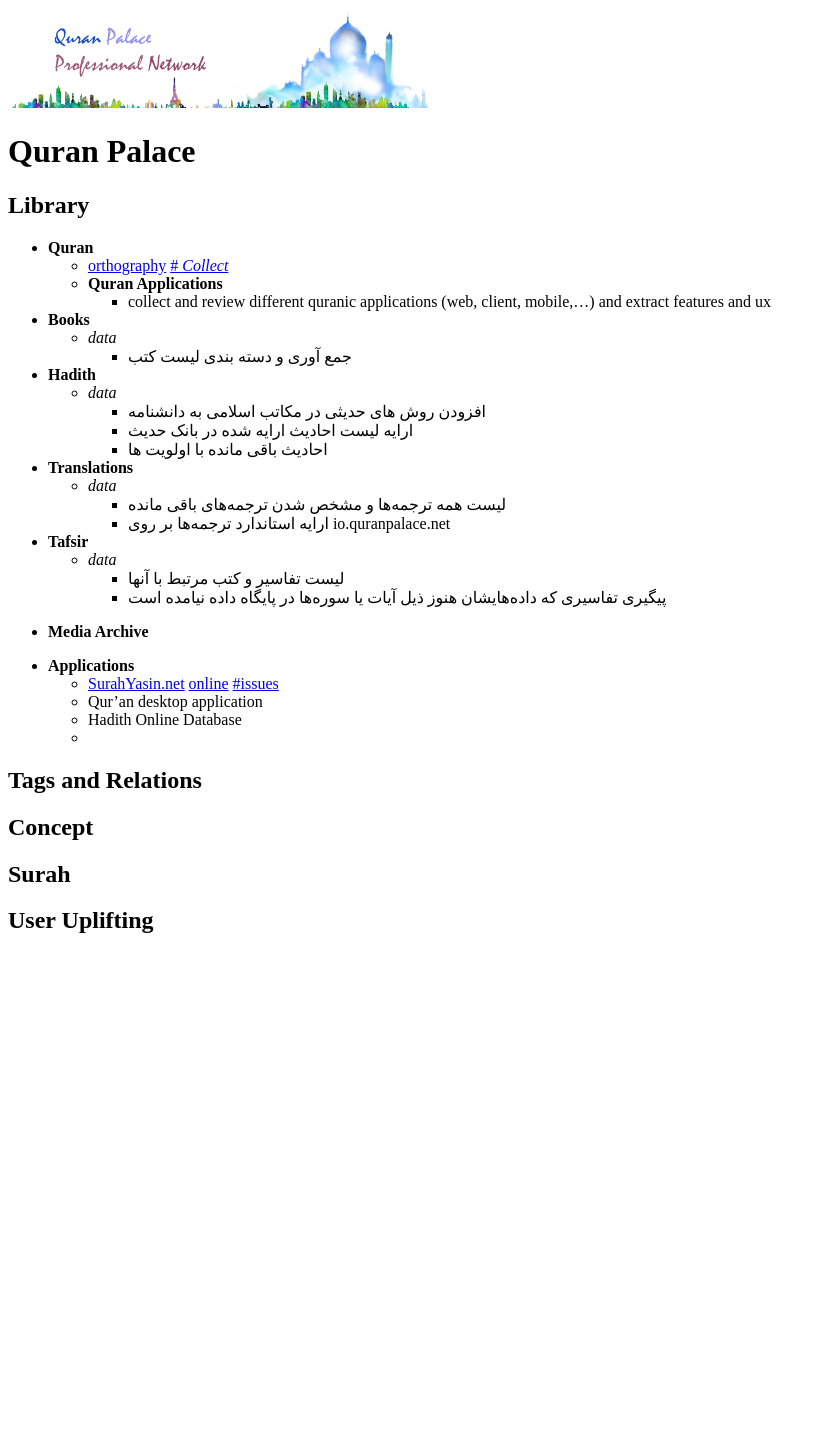
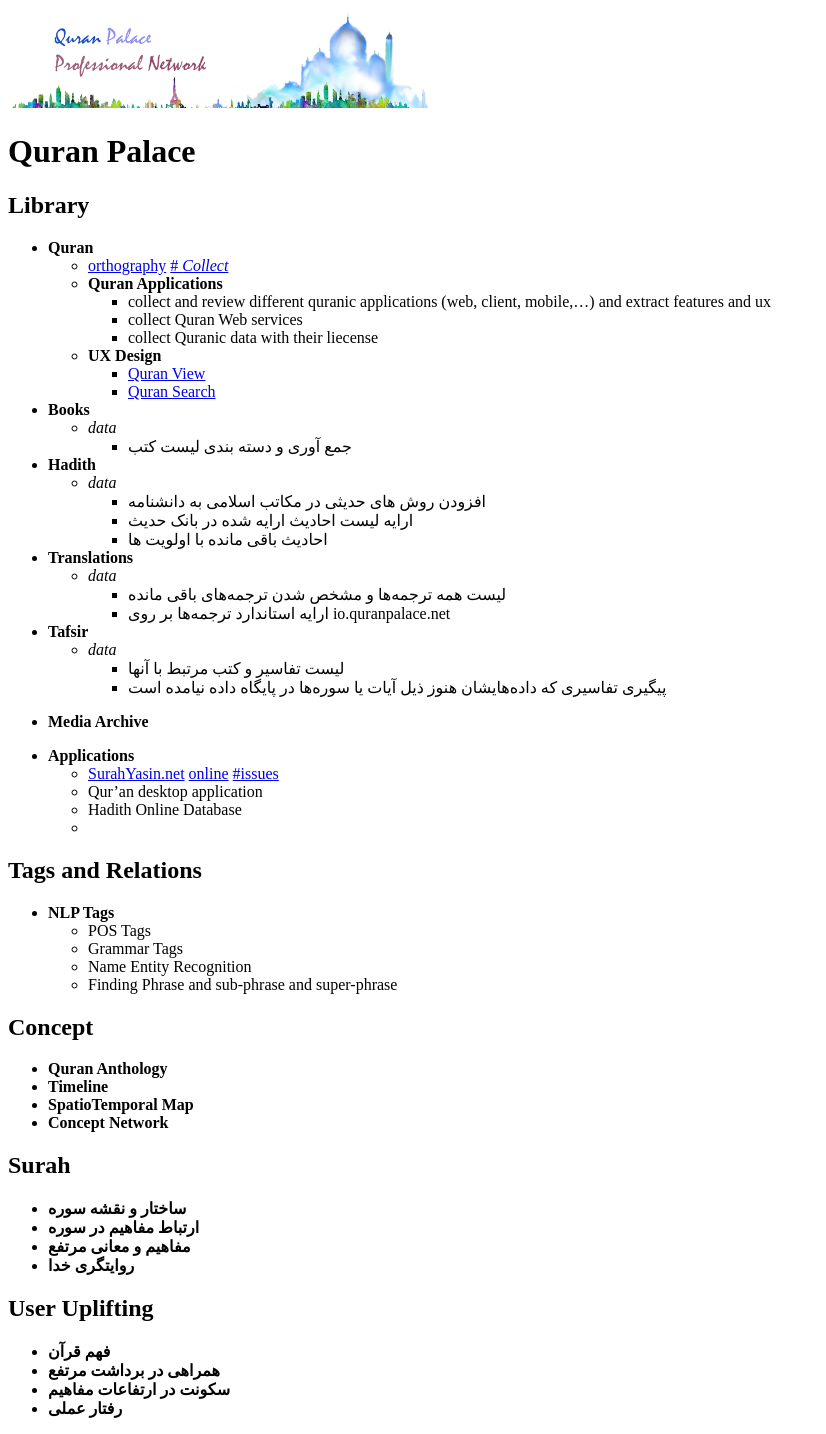
Before and after one commit to QuranPalace/quranpalace.github.io, a Jekyll site: the page built from index.md, in a window 1280 px wide. Shown: the whole page, without its empty margins (0-826 px from the left). Built offline with Jekyll 4.4.1, drawn with Linux system fonts in a browser that asks for light colours; before the commit the page ends 954 px from its top, so only the background shows below that.

Commit message:
outline level 1

```diff
--- a/index.md
+++ b/index.md
@@ -10,6 +10,11 @@
 	[\# *Collect*](https://github.com/QuranPalace/quranpalace.github.io/issues/1)
 	* **Quran Applications**
 		* collect and review different quranic applications (web, client, mobile,...) and extract features and ux
+		* collect Quran Web services
+		* collect Quranic data with their liecense
+	* **UX Design**
+		* [Quran View](QuranView)
+		* [Quran Search](QuranSearch)
 * **Books**
 	* *data*
 		* جمع آوری و دسته بندی لیست کتب
@@ -35,9 +40,27 @@
 	*
 
 ## Tags and Relations
+* **NLP Tags**
+	* POS Tags
+	* Grammar Tags
+	* Name Entity Recognition
+	* Finding Phrase and sub-phrase and super-phrase
 
 ## Concept
+* **Quran Anthology**
+* **Timeline**
+* **SpatioTemporal Map**
+* **Concept Network**
 
 ## Surah
+* **ساختار و نقشه سوره**
+* **ارتباط مفاهیم در سوره**
+* **مفاهیم و معانی مرتفع**
+* **روایتگری خدا**
+
 
 ## User Uplifting
+* **فهم قرآن**
+* **همراهی در برداشت مرتفع**
+* **سکونت در ارتفاعات مفاهیم**
+* **رفتار عملی**
```
